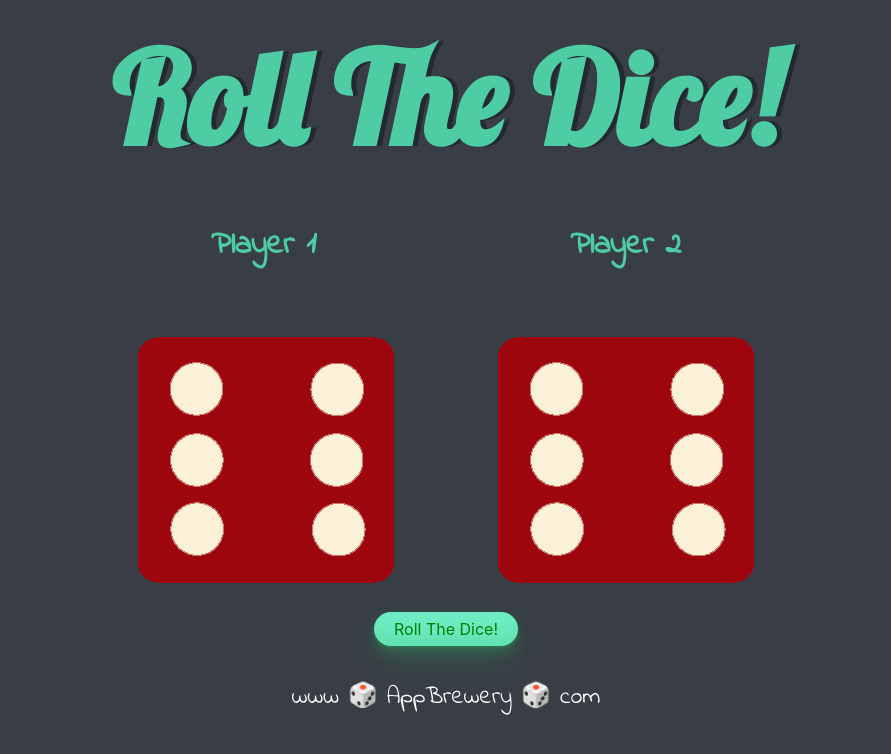
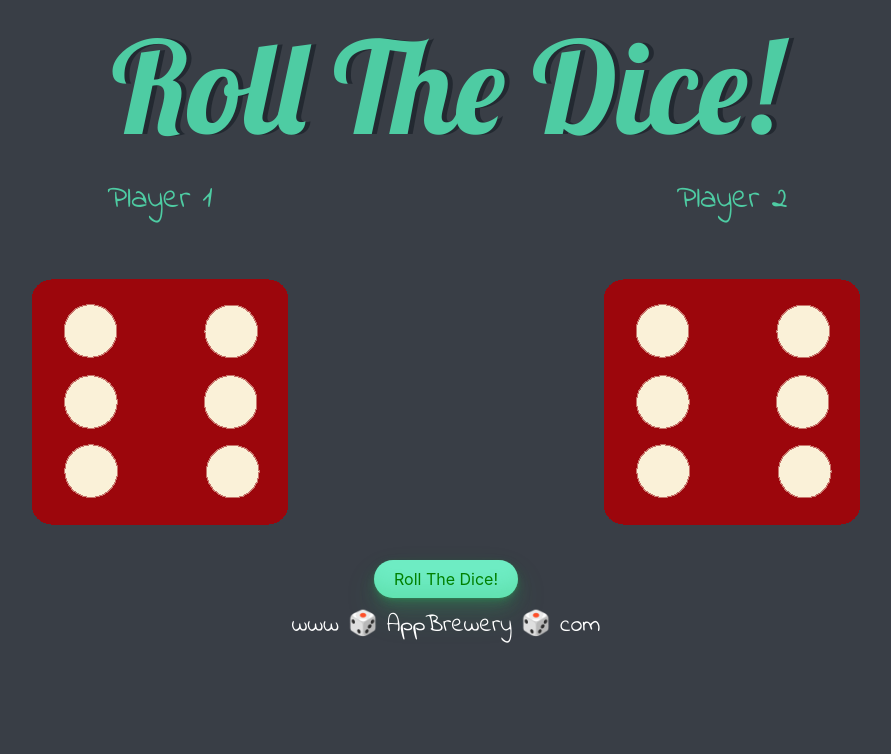
Before and after one commit to SageBaram/randomDice, a website: page index.html in a window 1280 px wide. Shown: the whole page, without its empty margins (194-1085 px from the left). Drawn offline with nearby package versions, Linux system fonts and the light colour scheme.

Commit message:
(feat) add bootstrap, add grid to dices and title sections

```diff
--- a/index.html
+++ b/index.html
@@ -1,14 +1,20 @@
 <!DOCTYPE html>
 <html lang="en">
+
 <head>
 	<meta charset="utf-8" />
 	<meta name="viewport" content="width=device-width, initial-scale=1.0" />
 	<link rel="preconnect" href="https://fonts.googleapis.com" />
 	<link rel="preconnect" href="https://fonts.gstatic.com" crossorigin />
-    <link
-      href="https://fonts.googleapis.com/css2?family=Indie+Flower&family=Lobster&display=swap"
-      rel="stylesheet"
-    />
+	<link href="https://fonts.googleapis.com/css2?family=Indie+Flower&family=Lobster&display=swap" rel="stylesheet" />
+	<!-- bootstrap stylesheets -->
+	<link href="https://cdn.jsdelivr.net/npm/bootstrap@5.3.0-alpha1/dist/css/bootstrap.min.css" rel="stylesheet"
+		integrity="sha384-GLhlTQ8iRABdZLl6O3oVMWSktQOp6b7In1Zl3/Jr59b6EGGoI1aFkw7cmDA6j6gD" crossorigin="anonymous" />
+	<!-- bootstrap script -->
+	<script src="https://cdn.jsdelivr.net/npm/bootstrap@5.3.0-alpha1/dist/js/bootstrap.bundle.min.js"
+		integrity="sha384-w76AqPfDkMBDXo30jS1Sgez6pr3x5MlQ1ZAGC+nuZB+EYdgRZgiwxhTBTkF7CXvN"
+		crossorigin="anonymous"></script>
+
 	<title>🎲 Dice Gam 🎲</title>
 	<link rel="stylesheet" href="css/styles.css" />
 </head>
@@ -17,22 +23,35 @@
 	<section id="title">
 		<div class="container">
 			<h1 class="big-header" onclick="onClick()">Roll The Dice!</h1>
+			<div class="row">
+				<div class="col-6">
 					<h2 class="sub-header">Player 1</h2>
+				</div>
+				<div class="col-6">
 					<h2 class="sub-header">Player 2</h2>
+				</div>
 			</div>
 	</section>
 
 	<section id="dices">
-      <div>
-        <img class="player-1-dice" src="images/dice6.png" alt="random-dice" />
-        <img class="player-2-dice" src="images/dice6.png" alt="random-dice" />
+		<div class="container">
+			<div class="row">
+				<div class="col-6">
+					<img class="p1-dice" src="images/dice6.png" alt="random-dice" />
+				</div>
+				<div class="col-6">
+					<img class="p2-dice" src="images/dice6.png" alt="random-dice" />
+				</div>
+			</div>
 		</div>
 		<button class="roll" onclick="onClick()">Roll The Dice!</button>
 	</section>
 
 	<script src="randomDice.js" charset="utf-8"></script>
 </body>
+
 <section id="footer">
 	<p>www 🎲 AppBrewery 🎲 com</p>
 </section>
+
 </html>
```
Lines whose indentation alone changed are shown as unchanged.
